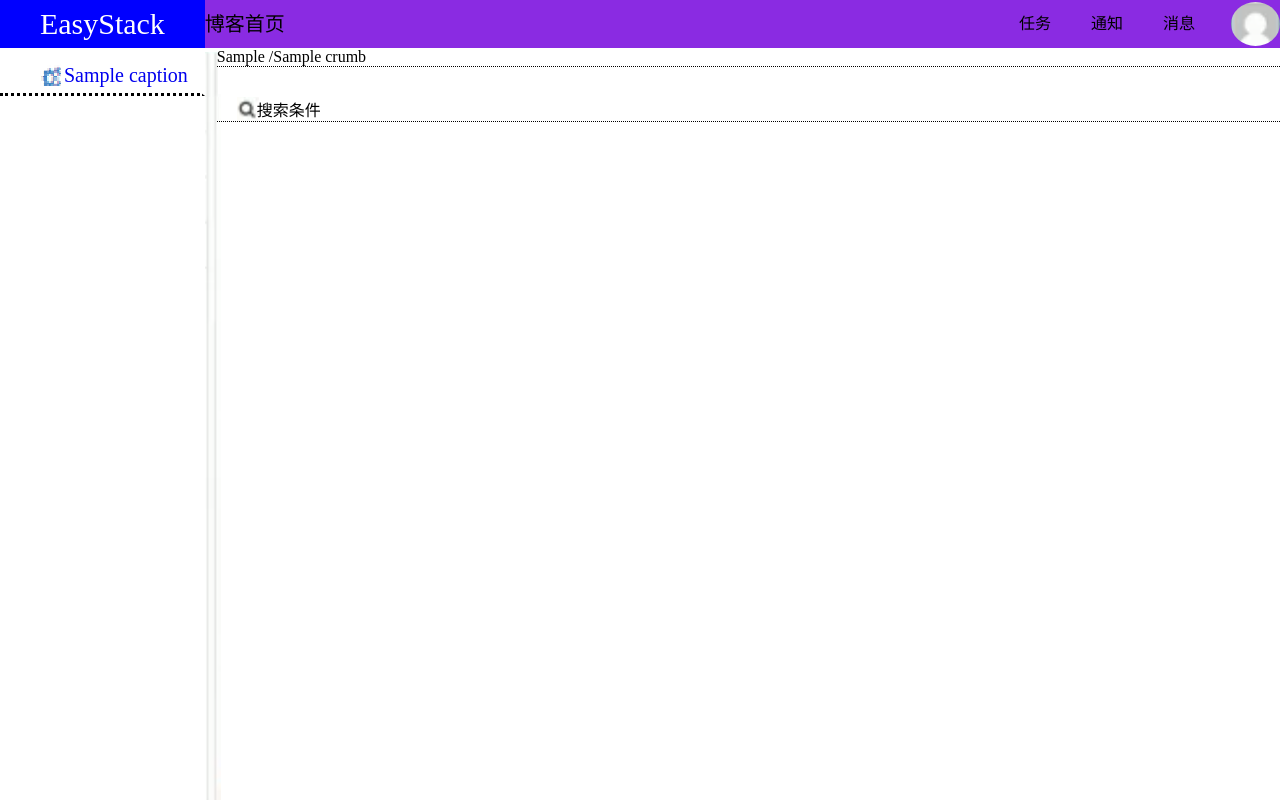
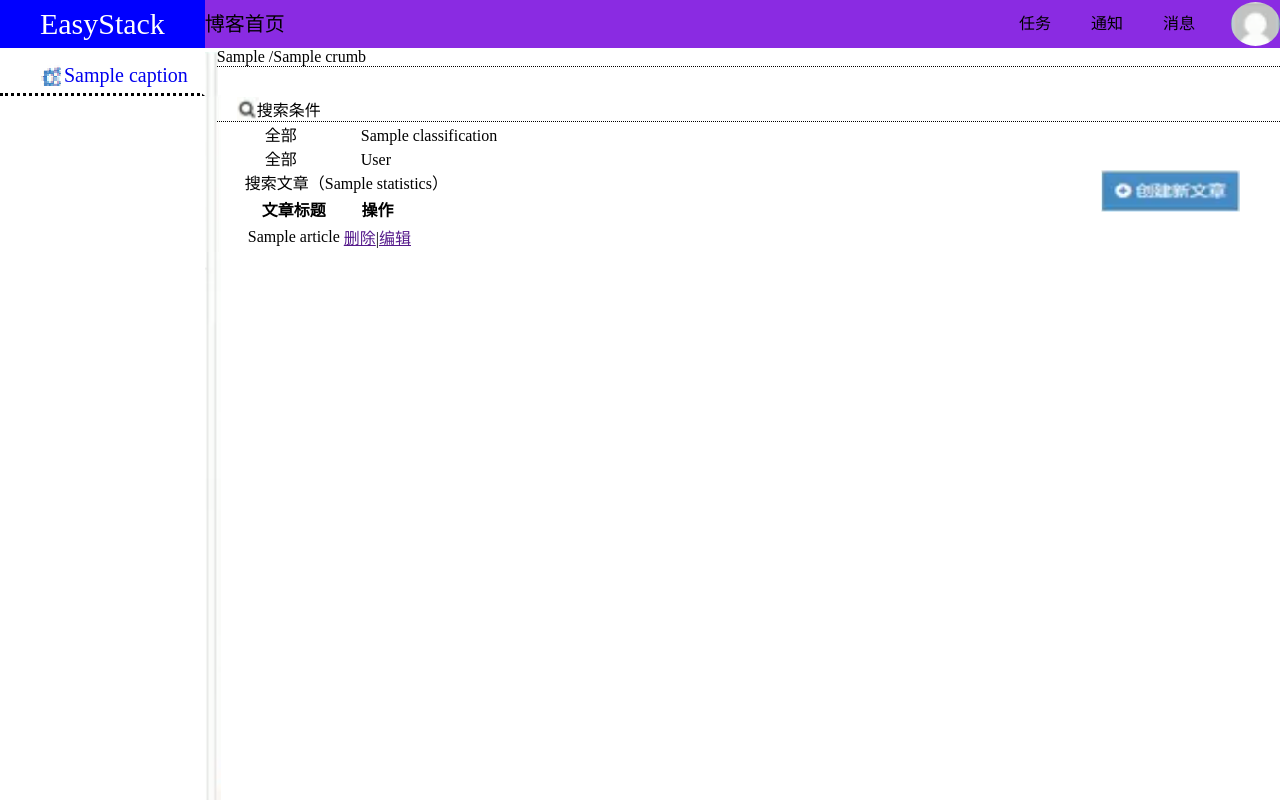
Before and after one commit to leejason001/BaoZhang2024, a Django app: template templates/backend/articleManager.html in a window 1280 px wide. Run offline with Django 3.2, Linux system fonts and the light colour scheme; tables that the repository leaves empty hold one stand-in row (values such as "Sample post"); the template is opened without the code that fills it: values that come from a table or form of the project are taken from there, most other values are stand-ins (such as "Sample title", 1, 10 or a date in 2020); parts of the project's set-up code (start-up, migrations or seed data) failed here and were passed over.

Commit message:
为实现“组合搜索”做好准备工作

```diff
--- a/statics/css/backend/base.css
+++ b/statics/css/backend/base.css
@@ -94,7 +94,7 @@ ul.bodyLeft {
 }
 .bodyRight {
     background-image: url("/font_statics/images/spaceFullScreen.png");
-    background-position: left center;
+    background-position: left top;
     background-repeat: no-repeat;
     left: 16%;
     right: 0;
@@ -117,6 +117,10 @@ ul.bodyLeft {
 .partsSpace {
     padding-left: 40px;
 }
+.classifications .all, .labels .all {
+    margin-left: 20px;
+    margin-right: 60px;
+}
 .searchConditions {
     background-image: url("/font_statics/images/magnifier.png");
     background-repeat: no-repeat;
@@ -124,3 +128,12 @@ ul.bodyLeft {
     margin-left: 12px;
     border-bottom: 1px dotted;
 }
+.createArticles {
+    float: right;
+    height: 42px;
+    width: 140px;
+    margin-right: 40px;
+    background-image: url("/font_statics/images/createArticles.png");
+    background-position: center center;
+    background-repeat: no-repeat;
+}
--- a/templates/backend/articleManager.html
+++ b/templates/backend/articleManager.html
@@ -2,4 +2,38 @@
 
 {% block bodyRightContent %}
     <div class="partsSpace searchConditions">搜索条件</div>
+    <div class="partsSpace">
+        <div class="classifications">
+            <span class="all">全部</span>
+            {% for classification in classifications %}
+            <span>{{ classification.className }}</span>
+            {% endfor %}
+            </div>
+        <div class="labels">
+            <span class="all">全部</span>
+            {% for label in labels %}
+            <span>{{ label.labelName }}</span>
+            {% endfor %}
+        </div>
+    </div>
+    <div class="partsSpace searchStatistics">
+        <span>搜索文章（{{statistics}}）</span>
+        <a href="" class="createArticles"></a>
+    </div>
+    <div>
+        <table class="partsSpace">
+            <thead>
+                <th>文章标题</th>
+                <th>操作</th>
+            </thead>
+            <tbody>
+            {% for article in articles %}
+                <tr>
+                    <td>{{ article.title }}</td>
+                    <td><a href="">删除</a>|<a href="">编辑</a></td>
+                </tr>
+            {% endfor %}
+            </tbody>
+        </table>
+    </div>
 {% endblock %}
```
Also changed, not shown: backend/views.py (+9 -1 lines), statics/images/createArticles.png (added).
